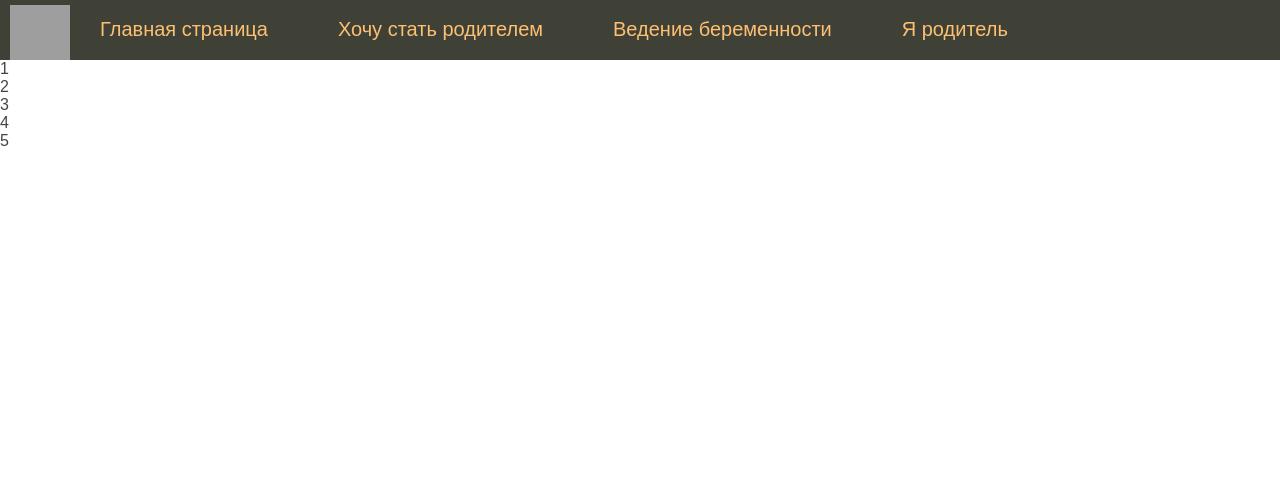
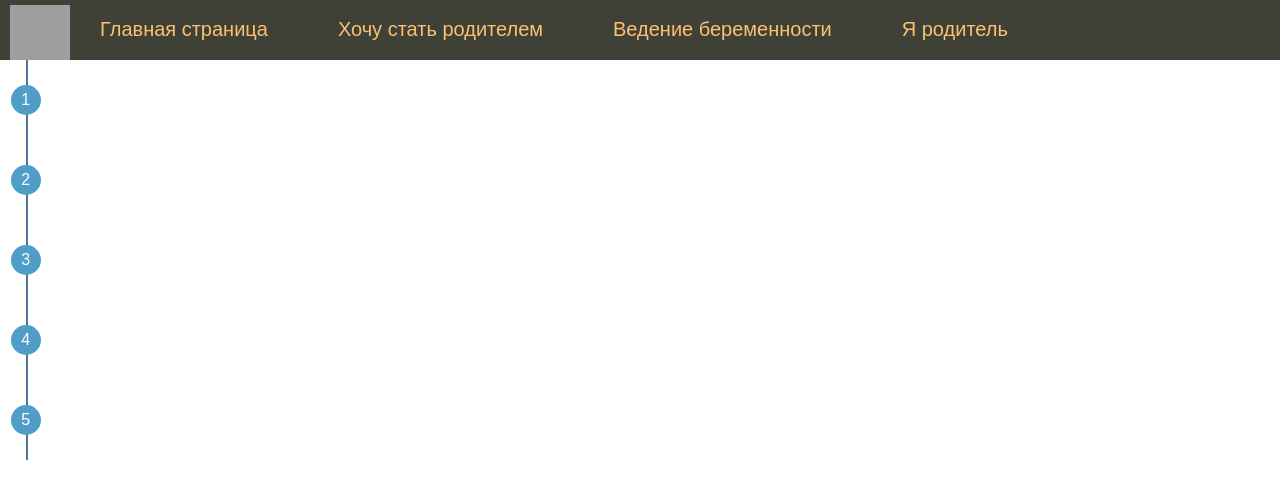
Before and after one commit to Usual-tatarin/dkmr, a Django app: page / in a window 1280 px wide. Shown: the top 499 px of the page. Run offline with Django 4.2, Linux system fonts and the light colour scheme; grey boxes are pictures that could not be loaded.

Commit message:
Черновой вариант меню слева

```diff
--- a/parentroadmap/parentroadmapapp/static/parentroadmapapp/css/styles.css
+++ b/parentroadmap/parentroadmapapp/static/parentroadmapapp/css/styles.css
@@ -5,6 +5,7 @@ html, body {
 	height: 100%;
 	width: 100%;
 	color: #444;
+
 }
 
 .header {
@@ -45,3 +46,40 @@ ul.mainmenu li a:hover {
 /*ul.mainmenu li.last {float: right;}*/
 
 .clear {clear: both;}
+
+/*Левое меню*/
+
+.steps-container {
+    position: relative;
+    width: 2px; /* Ширина линии */
+    height: 400px; /* Высота контейнера */
+    background-color: #093c69; /* Цвет линии */
+    display: flex;
+    flex-direction: column;
+    justify-content: space-between;
+    margin-left: 2%;
+    opacity: 0.7; /* Полупрозрачность */
+}
+
+.step {
+    position: relative;
+    width: 100%;
+    height: 20%; /* Каждый шаг занимает 20% высоты контейнера */
+    display: flex;
+    justify-content: center;
+    align-items: center;
+}
+
+.circle {
+    position: absolute;
+    left: -15px; /* Смещение влево для центрирования */
+    width: 30px;
+    height: 30px;
+    border-radius: 50%;
+    background-color: #0575b1; /* Цвет круга */
+    color: white;
+    font-size: 16px;
+    display: flex;
+    justify-content: center;
+    align-items: center;
+}
```
